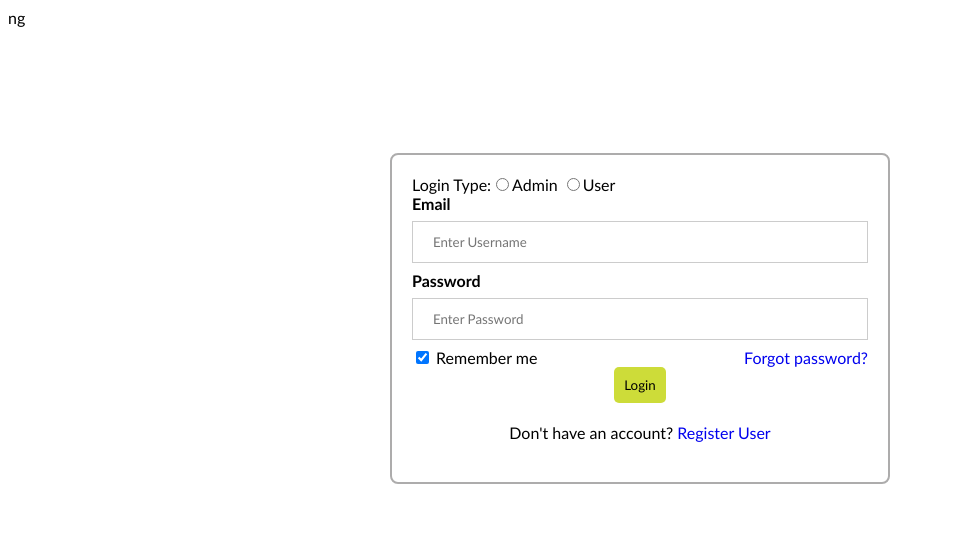
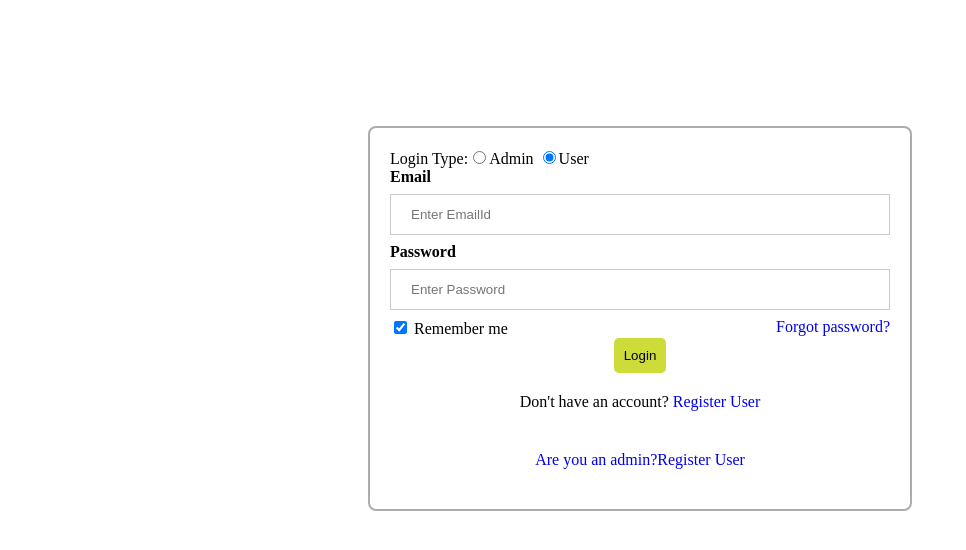
Before and after one commit to RoystonFurtado/FinanceFrontEnd, an Angular app: page /login in a window 1280 px wide. Shown: the top 550 px of the page, without its empty margins (0-966 px from the left). Built offline with nearby package versions, Linux system fonts and the light colour scheme.

Commit message:
material login page

```diff
--- a/src/app/login/login.component.css
+++ b/src/app/login/login.component.css
@@ -42,6 +42,9 @@ input[type=password] {
     float: auto;
     padding-top: 16px;
 }
+.psw2{
+    float:ri
+}
 .Last {
     padding: 20px;
  text-align: center;
--- a/src/app/login/login.component.html
+++ b/src/app/login/login.component.html
@@ -1,4 +1,4 @@
-ng<div class="logincontainer">
+<div class="logincontainer">
     <form class="container">
         <label>Login Type:</label>
         <input name="loginType" value="Admin" type="radio"  [(ngModel)]="loginType">Admin
@@ -6,7 +6,7 @@ ng<div class="logincontainer">
         <div class="err" *ngIf="loginError">{{loginError}}</div>
         <div class="fg">
             <label for="uname"><b>Email</b></label>
-            <input type="text" placeholder="Enter Username" name="uname" [(ngModel)]="email">
+            <input type="text" placeholder="Enter EmailId" name="uname" [(ngModel)]="email">
             <div class="err" *ngIf="emailError">{{emailError}}</div>
         </div>
         <div class="fg">
@@ -24,5 +24,8 @@ ng<div class="logincontainer">
         <div class="Last">
             <span class="psw1">Don't have an account? <a class="nu" href="#">Register User</a></span>
         </div>
+        <div class="Last">
+            <span class="psw2"> <a class="nu" href="#">Are you an admin?Register User</a></span>
+        </div>
     </form>
 </div>
--- a/src/app/login/login.component.ts
+++ b/src/app/login/login.component.ts
@@ -16,7 +16,7 @@ export class LoginComponent {
   password: string;
   passwordError: string;
   statusMessage: string;
-  loginType:String;
+  loginType:String ="User";
   loginError:String;
 
   constructor(private router: Router, private http: HttpClient) { };
@@ -64,7 +64,7 @@ export class LoginComponent {
         }
         else {
          sessionStorage.setItem(Entity_UserId,data["loggedUserId"]);
-          this.redirectToDashboard();
+          this.redirectToProductListing();
         }
       }, (e) => {
         this.statusMessage = "Please try again later";
@@ -83,8 +83,8 @@ export class LoginComponent {
   }
 
 
-  redirectToDashboard() {
-    this.router.navigateByUrl('/dashboard');
+  redirectToProductListing() {
+    this.router.navigateByUrl('/product-listing');
   }
   redirectToAdminDashboard(){
     this.router.navigateByUrl('/admin-dashboard');
--- a/src/app/order-history/order-history.component.html
+++ b/src/app/order-history/order-history.component.html
@@ -8,7 +8,7 @@
             <h3>{{o.product.productName}}</h3>
             <h5>{{o.product.productDescription}}</h5>
             <h4>₹ {{o.product.productPrice}}</h4>
-            <button class="btn" (click)="redirectToDescription(o.product.productId)">Buy Again</button>
+            <button class="btn" (click)="redirectToDescription('/product-listing')">Buy Again</button>
         </div>
     </div>
 </div>
--- a/src/app/order-history/order-history.component.ts
+++ b/src/app/order-history/order-history.component.ts
@@ -70,6 +70,9 @@ export class OrderHistoryComponent {
 
       });
   }
+  redirectToProductListing() {
+    this.router.navigateByUrl('/product-listing');
+  }
 
 }
 
--- a/src/app/product/product.component.html
+++ b/src/app/product/product.component.html
@@ -1,4 +1,4 @@
-
+<button class="btn" (click)="redirectToDashboard()">Dashboard</button>
 <div class="tabProducts">
     <button class="All products" (click)="fetchAllProducts()">All Products</button>
 </div>
@@ -13,14 +13,14 @@
     <button class="Wrist Watches" (click)="fetchByCategory('Wrist Watch')">Wrist Watches</button>
     <button class="Low to High" (click)="fetchByLowToHighPrice()">Low To High</button>
     <button class="High to Low" (click)="fetchByHighToLowPrice()">High To Low</button>
-  </div>
+</div>
 
 <div class="tabcontent">
-     <div class="card" *ngFor = "let p of products">
-         <img src = "http://localhost:8181/downloads/{{ p.productImage }}">
+    <div class="card" *ngFor="let p of products">
+        <img src="http://localhost:8223/downloads/{{ p.productImage }}">
         <p>Product Name:{{p.productName}}</p>
         <p>Product Details:{{p.productDescription}}</p>
         <p>Product Price:{{p.productPrice}}</p>
         <button class="btn product-btn" (click)="redirectToDescription(p.id)">Buy now</button>
     </div>
- </div>
+</div>
--- a/src/app/product/product.component.ts
+++ b/src/app/product/product.component.ts
@@ -55,12 +55,12 @@ export class ProductComponent implements OnInit {
       })
   }
 
-//   redirectToDescription(id:any){
-//     this.router.navigateByUrl('/product-description?id='+id);
-//   }
 
   redirectToDescription(id:any){
     this.router.navigateByUrl('/product-description?id='+id);
+  }
+  redirectToDashboard() {
+    this.router.navigateByUrl('/dashboard');
   }
 }
 
--- a/src/styles.css
+++ b/src/styles.css
@@ -1,4 +1,4 @@
-/* You can add global styles to this file, and also import other style files */
+You can add global styles to this file, and also import other style files
 *{
     box-sizing: border-box;
     font-family: calibri;
```
